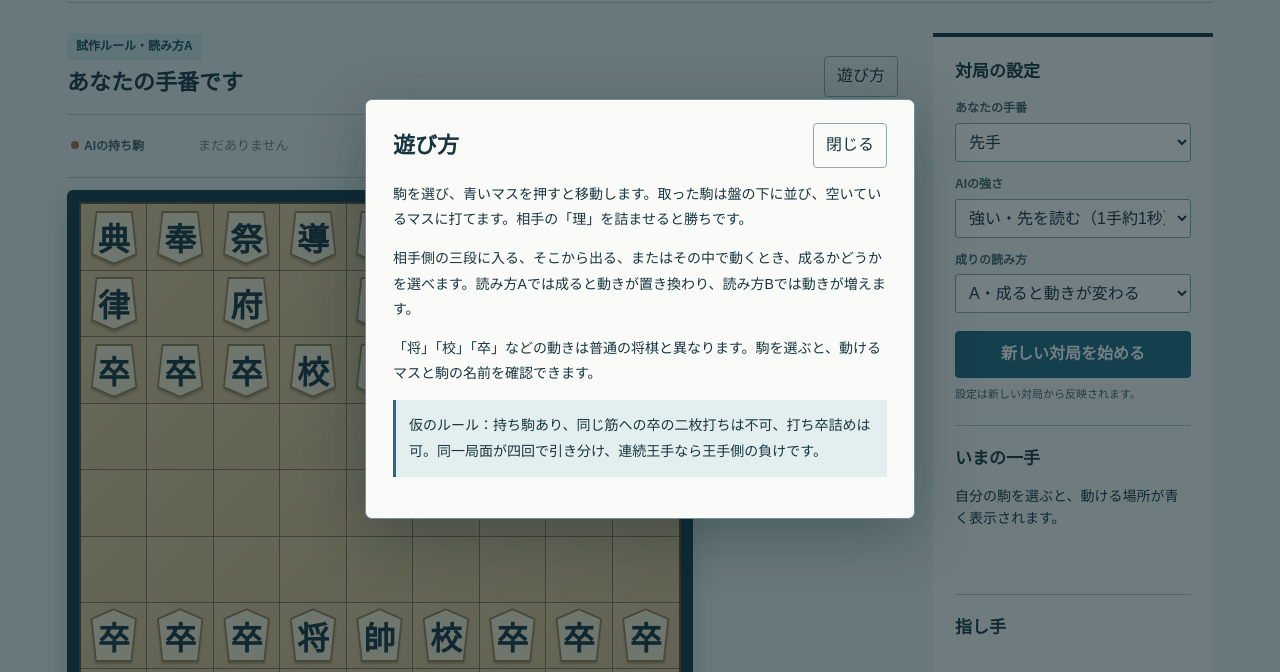
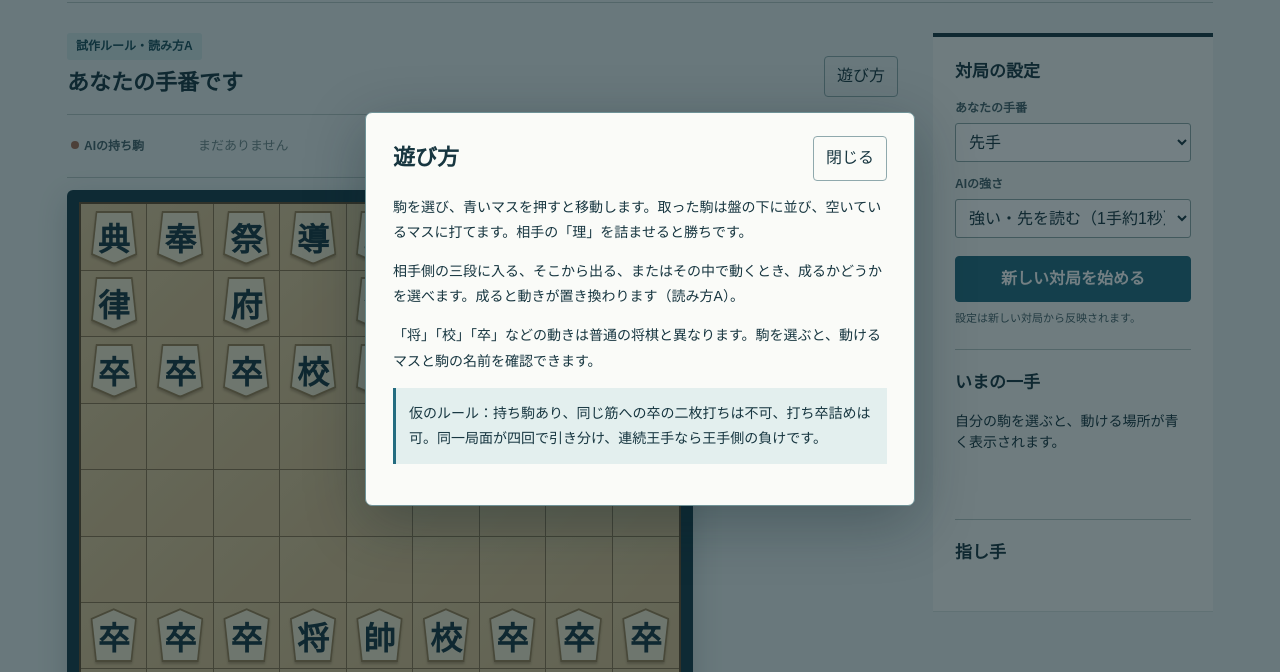
Before and after one commit to a2taka-sourse/raiten-shogi, a plain HTML site: page index.html in a window 1280 px wide. Both pictures are taken after a click on the button "遊び方". Shown: the part 91-763 px from the top of the page. Drawn offline with Linux system fonts and the light colour scheme.

Commit message:
Fix the promotion reading to A, settled when training the NNUE
Remove the A/B select and the reading-B wording from the page and README.
rules.mjs keeps the reading-B tables for the tests.

Co-Authored-By: Claude Opus 5.5 <noreply@anthropic.com>

```diff
--- a/app.mjs
+++ b/app.mjs
@@ -19,7 +19,7 @@ if(worker)worker.onerror=()=>{
 
 function newGame(){
   generation++;
-  const reading=$('reading-select').value;
+  const reading='A';   // 成りの読み方は NNUE の学習時に A に確定
   const human=$('side-select').value;
   const strength=$('strength-select').value;
   const pos=new Position(reading);
@@ -38,7 +38,7 @@ function chosenMoves(){
   return game.legal.filter(m=>!isDrop(m)&&m.startsWith(game.selected.from));
 }
 function render(){
-  $('rule-badge').textContent=`試作ルール・読み方${game.reading}`;
+  $('rule-badge').textContent='試作ルール・読み方A';
   if(game.over)statusEl.textContent=game.over;
   else if(game.busy)statusEl.textContent='AIが考えています…';
   else statusEl.textContent=game.pos.side===game.human?'あなたの手番です':'AIの手番です';
--- a/index.html
+++ b/index.html
@@ -58,11 +58,6 @@
             <option value="strong">強い・先を読む（1手約1秒）</option>
             <option value="weak">やさしい・従来の試作AI</option>
           </select>
-          <label for="reading-select">成りの読み方</label>
-          <select id="reading-select">
-            <option value="A">A・成ると動きが変わる</option>
-            <option value="B">B・成ると動きが増える</option>
-          </select>
           <button type="button" class="primary-button" id="new-game">新しい対局を始める</button>
           <p class="setting-note">設定は新しい対局から反映されます。</p>
         </div>
@@ -95,7 +90,7 @@
       <button type="button" id="close-rules" class="quiet-button">閉じる</button>
     </div>
     <p>駒を選び、青いマスを押すと移動します。取った駒は盤の下に並び、空いているマスに打てます。相手の「理」を詰ませると勝ちです。</p>
-    <p>相手側の三段に入る、そこから出る、またはその中で動くとき、成るかどうかを選べます。読み方Aでは成ると動きが置き換わり、読み方Bでは動きが増えます。</p>
+    <p>相手側の三段に入る、そこから出る、またはその中で動くとき、成るかどうかを選べます。成ると動きが置き換わります（読み方A）。</p>
     <p>「将」「校」「卒」などの動きは普通の将棋と異なります。駒を選ぶと、動けるマスと駒の名前を確認できます。</p>
     <p class="rules-note">仮のルール：持ち駒あり、同じ筋への卒の二枚打ちは不可、打ち卒詰めは可。同一局面が四回で引き分け、連続王手なら王手側の負けです。</p>
   </dialog>
```
Also changed, not shown: 1 other file.
